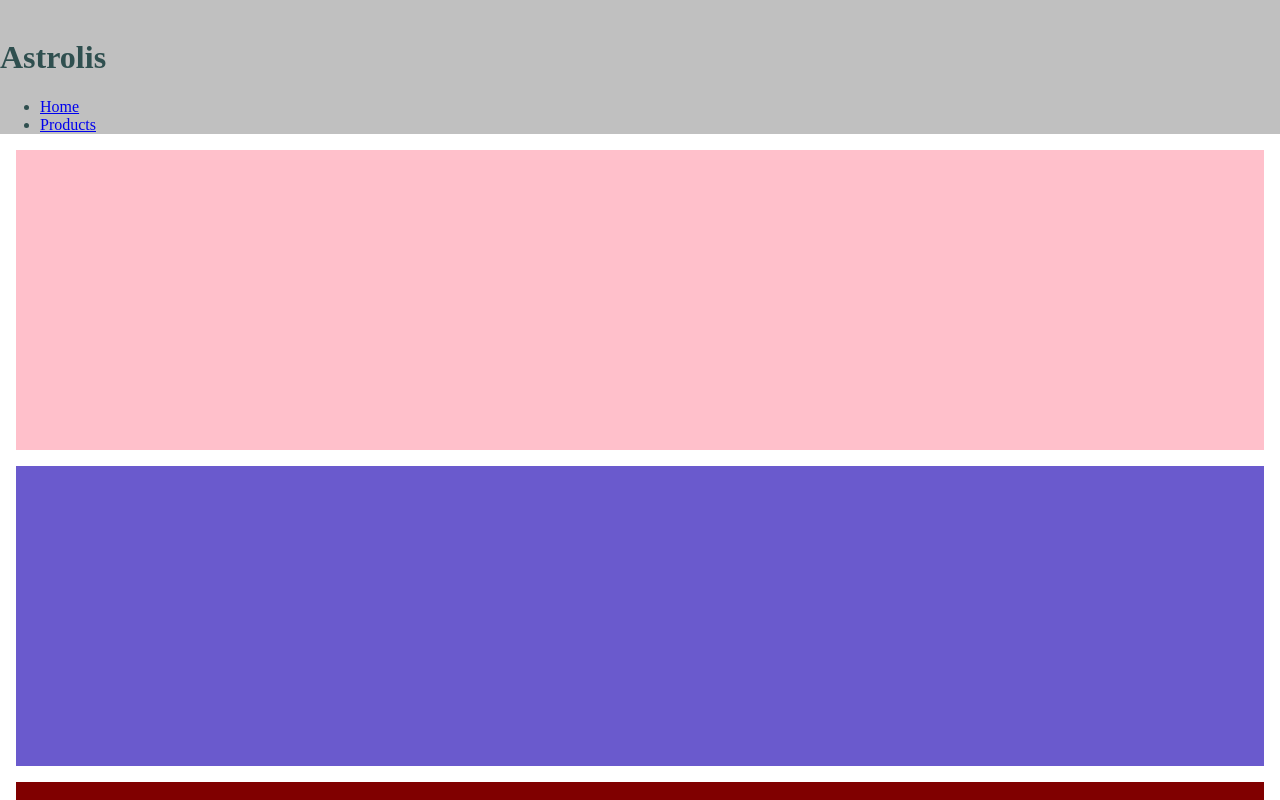
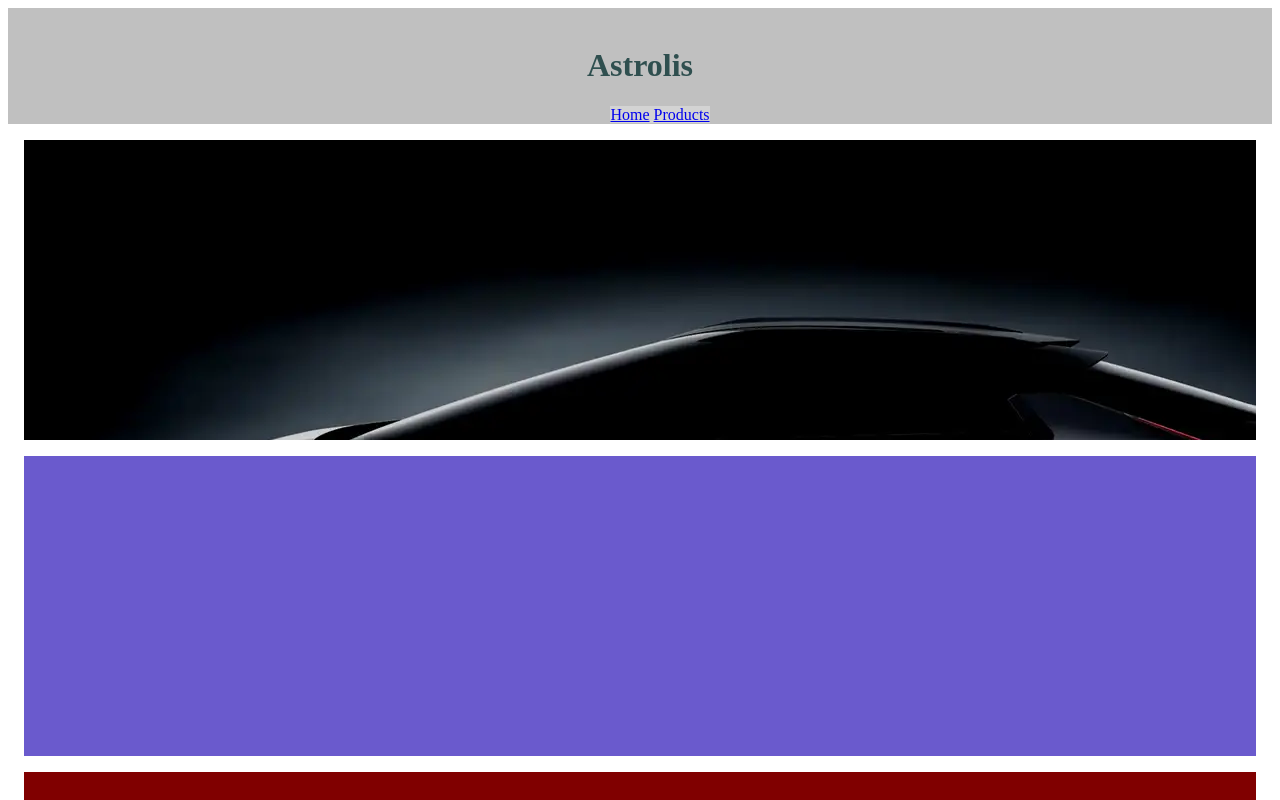
Before and after one commit to TopHatRev/astrolis-products, a plain HTML site: page index.html in a window 1280 px wide. Shown: the top 800 px of the page. Drawn offline with Linux system fonts and the light colour scheme.

Commit message:
Add image file.

```diff
--- a/index.html
+++ b/index.html
@@ -34,7 +34,7 @@
        </div>
     </main>
     <footer>
-
+        &copy; 2022 Astrolis
     </footer>
 </body>
 </html>
--- a/style.css
+++ b/style.css
@@ -1,20 +1,22 @@
 header{
     background-color: silver;
     color: darkslategray;
+    text-align:center;
 }
 
-
-body{
-    padding: 0;
-    margin: 0;
-    box-sizing: border-box;
+ul li{
+    list-style-type: none;
+    margin:0;
+    padding:0;
+    display:inline;
+    background-color:lightgray
 }
 
 .hero{
     min-height: 300px;
-    background-color: pink;
-    margin: 16px;
-}
+    margin:16px;
+    background-image: url("products-hero.webp");
+ }
 
 .product-1{
     min-height: 300px;
@@ -39,3 +41,10 @@ body{
     background-color: green;
     margin: 16px;
 }
+
+footer{
+    text-align: center;
+    background-color:silver;
+    color:darkslategrey;
+    padding: 5px;
+}
```
Also changed, not shown: products-hero.webp (added).
